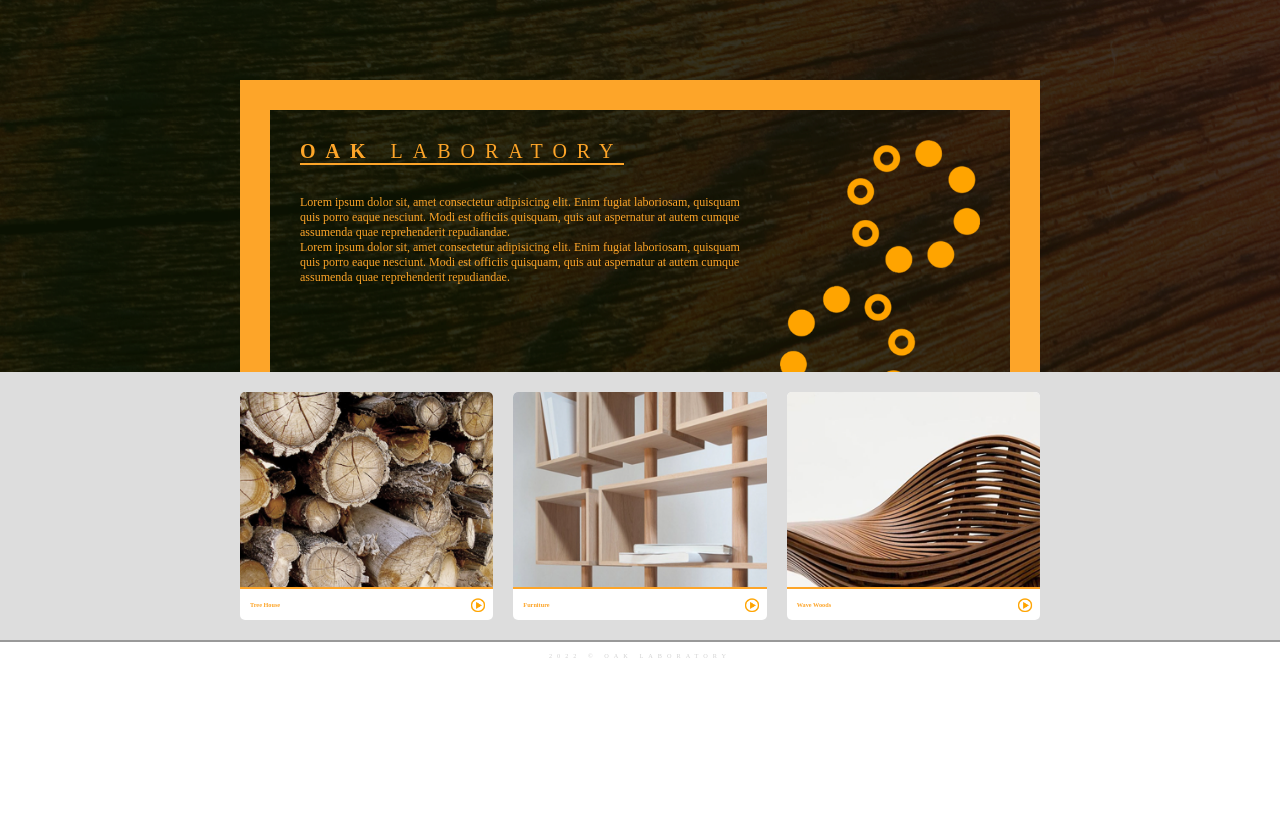
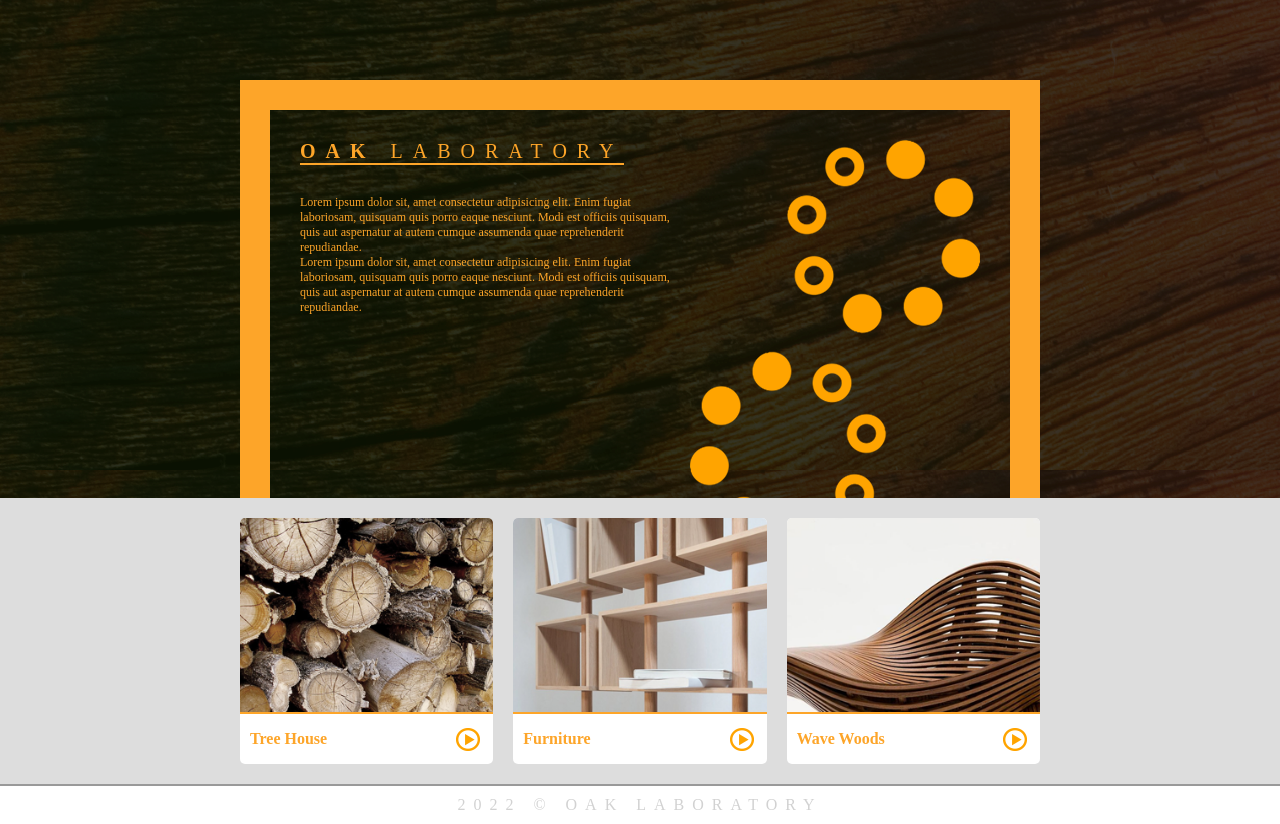
Before and after one commit to peanut-lover/css-coding-kata, a plain HTML site: page wood/index.html in a window 1280 px wide. Before the commit the page ends 800 px from the top, so only its background shows below. Drawn offline with Linux system fonts and the light colour scheme.

Commit message:
Update Feedback

```diff
--- a/wood/index.html
+++ b/wood/index.html
@@ -10,7 +10,10 @@
       <div class="l_wrapper">
         <div class="intro">
           <div class="intro-contents">
-            <h1 class="title"><big class="lg-title">OAK</big> LABORATORY</h1>
+            <h1 class="title">
+              <strong class="lg-title">OAK</strong>
+              LABORATORY
+            </h1>
             <p>
               Lorem ipsum dolor sit, amet consectetur adipisicing elit. Enim
               fugiat laboriosam, quisquam quis porro eaque nesciunt. Modi est
@@ -24,15 +27,14 @@
               quae reprehenderit repudiandae.
             </p>
           </div>
-          <div class="intro-cover">
-            <img src="./images/container-bg.png" />
-          </div>
+
+          <img class="intro-cover" src="./images/container-bg.png" />
         </div>
       </div>
     </header>
     <main class="contents">
       <div class="l_wrapper">
-        <ul class="item-container">
+        <ul class="items">
           <li class="item">
             <img class="item-cover" src="./images/type-a.png"/ >
             <div class="item-info">
--- a/wood/style.css
+++ b/wood/style.css
@@ -1,13 +1,21 @@
-* {
+/* CSS Variables */
+:root {
   --main-orange-color: rgb(253, 165, 41);
-    --main-bg-gray-color: rgb(221,	221,	221);
-
+  --main-bg-gray-color: rgb(221, 221, 221);
 }
 
 /* Resets */
-body, ul, li, h1, p  {
+body,
+ul,
+li,
+h1,
+p {
   margin: 0;
   padding: 0;
+}
+
+img {
+  vertical-align: top;
 }
 
 ul {
@@ -15,38 +23,40 @@ ul {
 }
 
 /* Typography */
-* {
-    font-size: 0.625rem;
+:root {
+  font-size: 62.5%; /* 10px */
 }
 
-h1 {
+body {
   font-size: 1.6rem;
 }
 
 /* Modules */
 
 .header {
-    display: flow-root;
-    background-image: url("./images/header-bg.png") ;
+  padding-top: 80px;
+  background-image: url("./images/header-bg.png");
   color: var(--main-orange-color);
 }
 
+/* Layout */
+
 .l_wrapper {
-    width: auto;
   max-width: 800px;
   margin: 0 auto;
   padding: 0 30px;
 }
 
 .intro {
-    border-bottom: none;
   padding: 3rem;
-    margin: 80px auto 0px;
-    border: 30px solid;
   border-bottom: 0;
+  border-style: solid;
+  border-width: 30px 30px 0 30px;
   display: flex;
-    gap: 3rem;
+  gap: 1rem;
   overflow: hidden;
+
+  align-items: flex-start;
 }
 
 .intro .intro-contents {
@@ -64,8 +74,7 @@ h1 {
   font-weight: 500;
 }
 
-.intro-contents .title big {
-    font-size: inherit;
+.intro-contents .lg-title {
   font-weight: 700;
 }
 
@@ -73,14 +82,11 @@ h1 {
   font-size: 1.2rem;
 }
 
-.intro .intro-cover {
+.intro-cover {
   flex-shrink: 0;
-    width: 200px;
+  flex-grow: 0;
+  flex-basis: 200px;
   margin-bottom: -80px;
-}
-
-.intro .intro-cover img {
-    width: 100%;
 }
 
 .contents {
@@ -90,43 +96,42 @@ h1 {
   color: var(--main-orange-color);
 }
 
-.item-container {
+.items {
   display: flex;
   gap: 2rem;
 }
 
 .item {
-    flex: 1;
+  flex-grow: 1;
+  flex-shrink: 0;
+  flex-basis: 0;
   background-color: white;
   border-radius: 5px;
-    flex-shrink: 0;
   overflow: hidden;
-
 }
 
-.item .item-cover {
+.item-cover {
   width: 100%;
   border-bottom: 2px solid;
 }
 
-.item .item-info {
+.item-info {
   font-weight: 700;
   display: flex;
   align-items: center;
 }
-.item-info .item-title {
+
+.item-title {
   margin-left: 1rem;
 }
 
-.item-info .item-icon {
+.item-icon {
   margin-left: auto;
-    width: 3rem;
-    height: 3rem;
 }
 
 .footer {
-    color: rgb(210	210	210);
-    letter-spacing: 0.5rem;
+  color: rgb(210 210 210);
+  letter-spacing: 0.5em;
   text-align: center;
   margin-top: 1rem;
   margin-bottom: 1rem;
```
Lines whose indentation alone changed are shown as unchanged.
